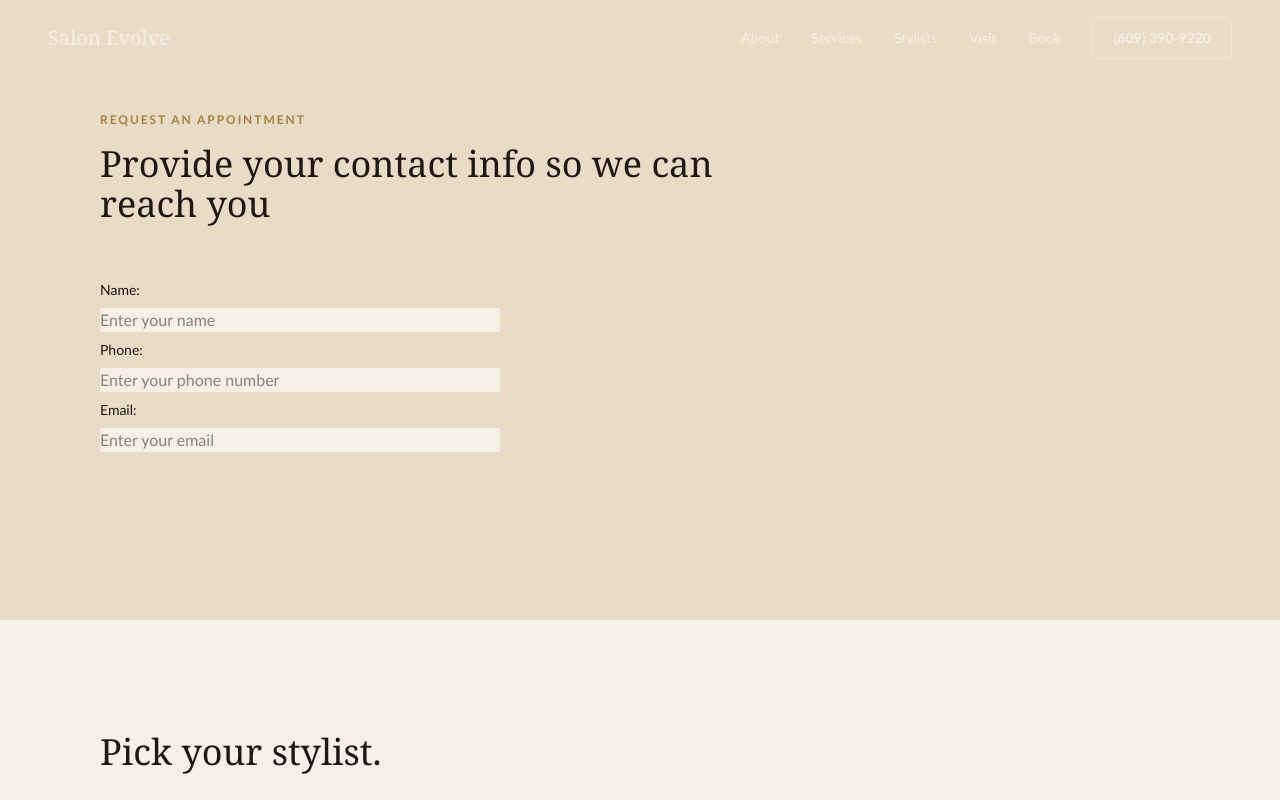
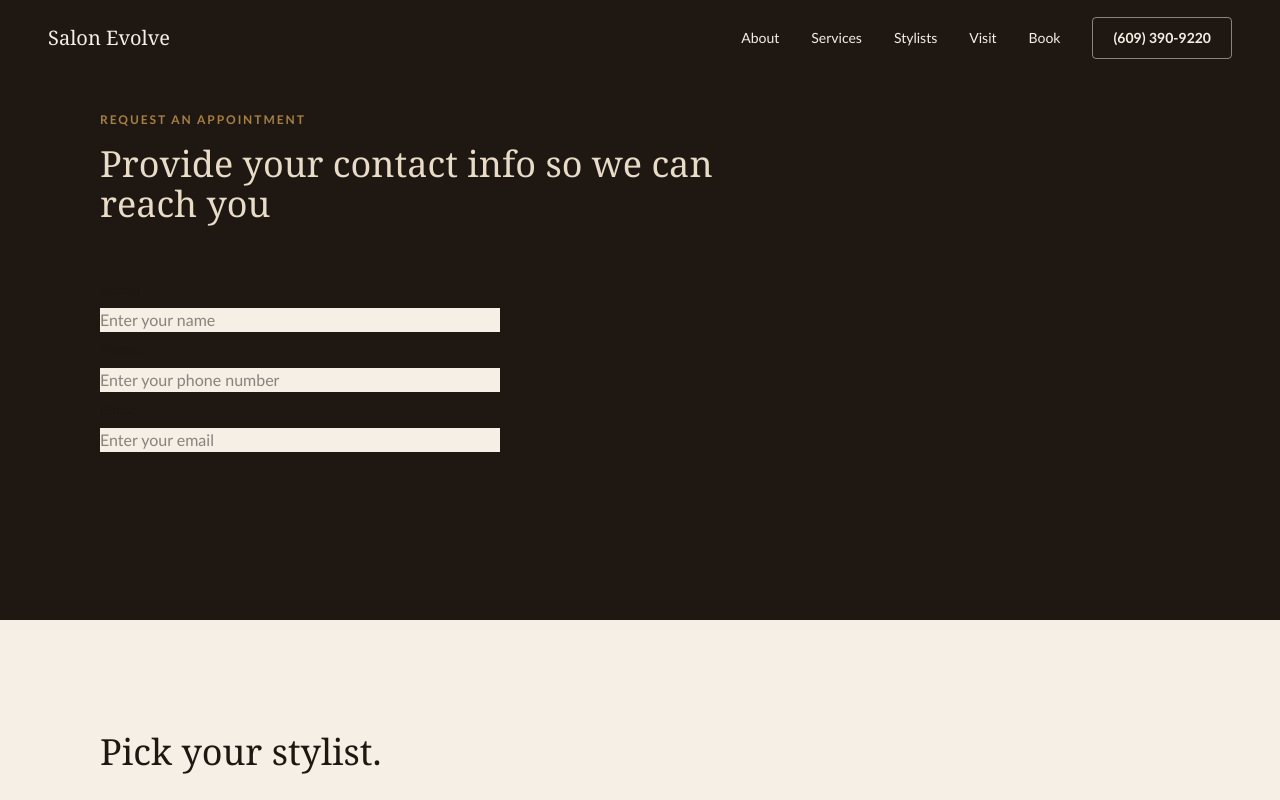
Before and after one commit to nick92461/salon-evolve, a Next.js app: page /booking in a window 1280 px wide. Shown: the top 800 px of the page. Built offline with nearby package versions, Linux system fonts and the light colour scheme.

Commit message:
change coloring at the header of the booking page to match the theme of the main page.

```diff
--- a/src/components/booking/Info.tsx
+++ b/src/components/booking/Info.tsx
@@ -18,8 +18,8 @@ type InfoProps = {
 export default function Info({ name, setName, email, setEmail, phone, setPhone }: InfoProps) {
 
     return (
-    <section id="info" className="scroll-mt-[76px] bg-linen px-6 py-28 sm:px-12">
-        <div className="mx-auto max-w-[1080px]">
+    <section id="info" className="scroll-mt-[76px] bg-ink px-6 py-28 sm:px-12">
+        <div className="mx-auto max-w-[1080px] text-linen">
             <motion.div
                 initial={{ opacity: 0, y: 28 }}
                 whileInView={{ opacity: 1, y: 0 }}
--- a/src/components/booking/Stylists.tsx
+++ b/src/components/booking/Stylists.tsx
@@ -57,6 +57,7 @@ export default function Stylists({ selectedStylist, setSelectedStylist }: Stylis
                       src={stylist.image}
                       alt={stylist.name}
                       fill
+                      sizes="128px"
                       className="object-cover"
                     />
                   </div>
```
Lines whose indentation alone changed are shown as unchanged.
